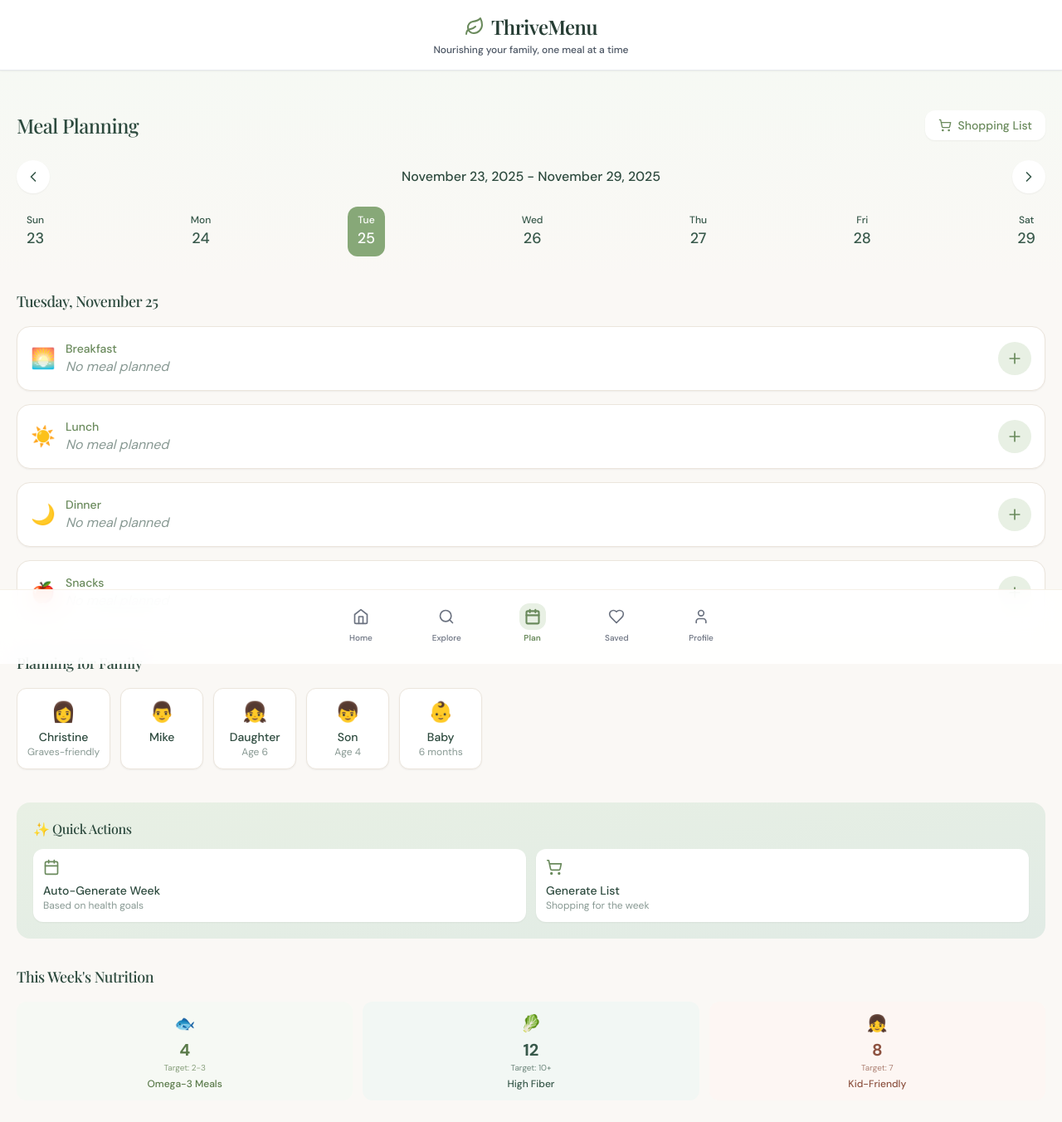
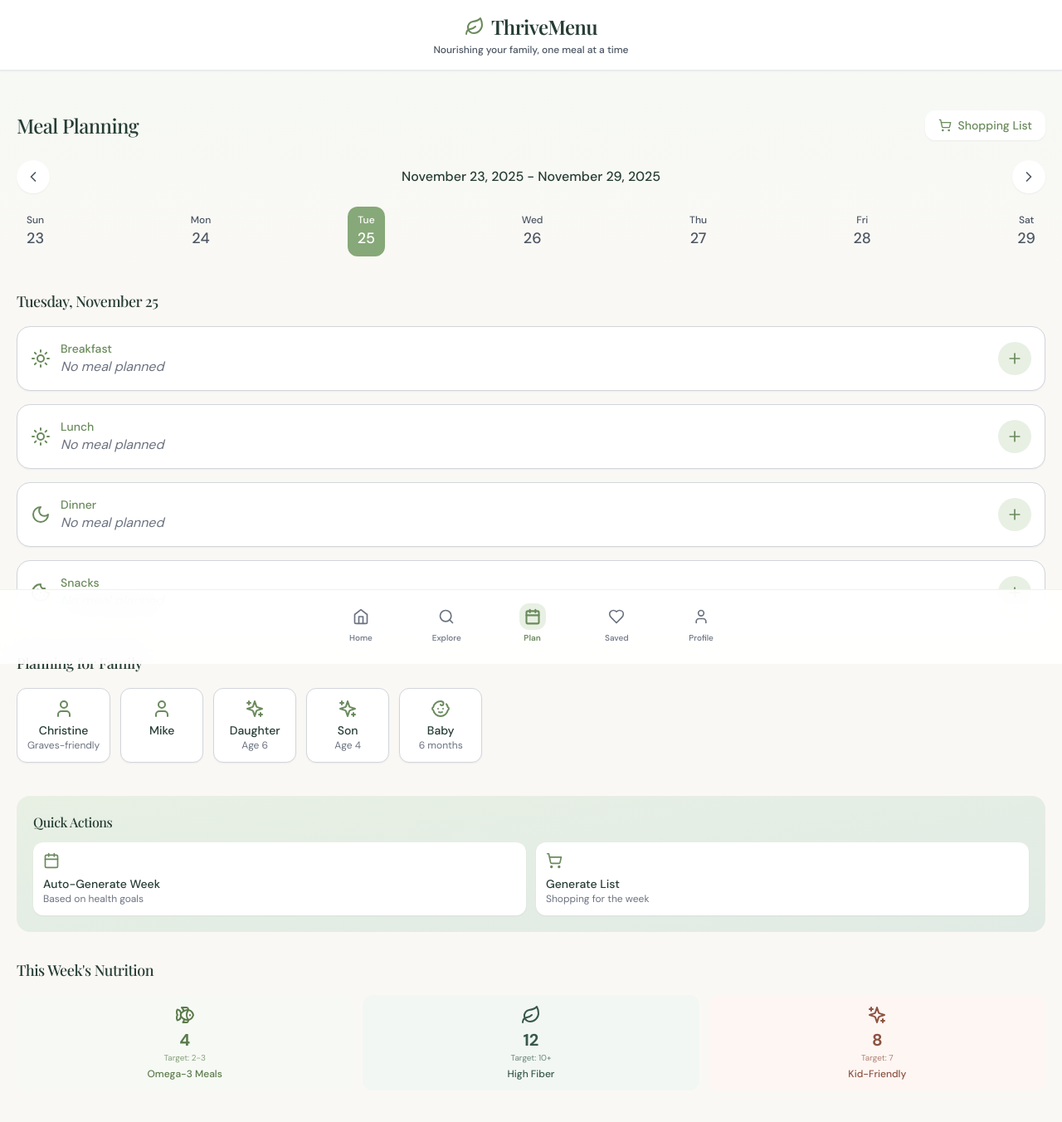
Before and after one commit to mikearonapi/ThriveMenu, a Next.js app: page /meal-plan in a window 1280 px wide. Shown: the top 1352 px of the page at 83% size. Built offline with nearby package versions, Linux system fonts and the light colour scheme; a web font is replaced by a local one.

Commit message:
Fix meal-plan page - replace CSS variables and remove emojis

```diff
--- a/src/app/meal-plan/page.tsx
+++ b/src/app/meal-plan/page.tsx
@@ -9,6 +9,15 @@ import {
   ShoppingCart,
   Calendar,
   Trash2,
+  Sun,
+  Moon,
+  Cookie,
+  Users,
+  User,
+  Baby,
+  Sparkles,
+  Fish,
+  Leaf,
 } from "lucide-react";
 import { cn } from "@/lib/utils";
 
@@ -76,17 +85,17 @@ export default function MealPlanPage() {
   const todaysMeals = sampleMealPlan[dateKey] || {};
 
   return (
-    <div className="min-h-screen pb-24 bg-[var(--cream-100)]">
+    <div className="min-h-screen pb-24 style={{ backgroundColor: 'var(--cream-100)' }}">
       {/* Header */}
-      <header className="px-5 pt-12 pb-6 bg-gradient-to-b from-[var(--sage-50)] to-[var(--cream-100)]">
+      <header className="px-5 pt-12 pb-6 bg-gradient-to-b from-sage-50" style={{ background: 'linear-gradient(to bottom, var(--sage-50), var(--cream-100))' }}>
         <div className="flex items-center justify-between mb-6">
           <h1
-            className="text-2xl font-medium text-[var(--forest-800)]"
+            className="text-2xl font-medium text-forest-900"
             style={{ fontFamily: "var(--font-serif)" }}
           >
             Meal Planning
           </h1>
-          <button className="flex items-center gap-2 px-4 py-2 bg-white rounded-xl shadow-sm text-[var(--sage-600)] font-medium text-sm">
+          <button className="flex items-center gap-2 px-4 py-2 bg-white rounded-xl shadow-sm text-sage-600 font-medium text-sm">
             <ShoppingCart className="w-4 h-4" />
             Shopping List
           </button>
@@ -98,16 +107,16 @@ export default function MealPlanPage() {
             onClick={prevWeek}
             className="w-10 h-10 rounded-full bg-white shadow-sm flex items-center justify-center"
           >
-            <ChevronLeft className="w-5 h-5 text-[var(--text-secondary)]" />
+            <ChevronLeft className="w-5 h-5 text-gray-600" />
           </button>
-          <span className="font-medium text-[var(--forest-800)]">
+          <span className="font-medium text-forest-900">
             {formatFullDate(weekDates[0])} - {formatFullDate(weekDates[6])}
           </span>
           <button
             onClick={nextWeek}
             className="w-10 h-10 rounded-full bg-white shadow-sm flex items-center justify-center"
           >
-            <ChevronRight className="w-5 h-5 text-[var(--text-secondary)]" />
+            <ChevronRight className="w-5 h-5 text-gray-600" />
           </button>
         </div>
 
@@ -126,21 +135,21 @@ export default function MealPlanPage() {
                 className={cn(
                   "flex flex-col items-center py-2 px-3 rounded-xl transition-all",
                   isSelected
-                    ? "bg-[var(--sage-500)] text-white"
-                    : "text-[var(--text-secondary)]"
+                    ? "bg-sage-500 text-white"
+                    : "text-gray-600"
                 )}
               >
                 <span className="text-xs font-medium">{formatDate(date)}</span>
                 <span
                   className={cn(
                     "text-lg font-medium",
-                    isToday && !isSelected && "text-[var(--sage-600)]"
+                    isToday && !isSelected && "text-sage-600"
                   )}
                 >
                   {date.getDate()}
                 </span>
                 {hasPlannedMeals && !isSelected && (
-                  <div className="w-1.5 h-1.5 rounded-full bg-[var(--sage-500)] mt-1" />
+                  <div className="w-1.5 h-1.5 rounded-full bg-sage-500 mt-1" />
                 )}
               </button>
             );
@@ -150,7 +159,7 @@ export default function MealPlanPage() {
 
       {/* Selected Day Meals */}
       <div className="px-5 py-4">
-        <h2 className="text-lg font-medium text-[var(--forest-800)] mb-4" style={{ fontFamily: "var(--font-serif)" }}>
+        <h2 className="text-lg font-medium text-forest-900 mb-4" style={{ fontFamily: "var(--font-serif)" }}>
           {selectedDate.toLocaleDateString("en-US", {
             weekday: "long",
             month: "long",
@@ -162,28 +171,28 @@ export default function MealPlanPage() {
           {/* Breakfast */}
           <MealSlot
             mealType="Breakfast"
-            emoji="🌅"
+            icon={Sun}
             plannedRecipe={todaysMeals.breakfast}
           />
 
           {/* Lunch */}
           <MealSlot
             mealType="Lunch"
-            emoji="☀️"
+            icon={Sun}
             plannedRecipe={todaysMeals.lunch}
           />
 
           {/* Dinner */}
           <MealSlot
             mealType="Dinner"
-            emoji="🌙"
+            icon={Moon}
             plannedRecipe={todaysMeals.dinner}
           />
 
           {/* Snacks */}
           <MealSlot
             mealType="Snacks"
-            emoji="🍎"
+            icon={Cookie}
             plannedRecipe={undefined}
           />
         </div>
@@ -192,62 +201,65 @@ export default function MealPlanPage() {
       {/* Family Section */}
       <div className="px-5 py-4">
         <h2
-          className="text-lg font-medium text-[var(--forest-800)] mb-4"
+          className="text-lg font-medium text-forest-900 mb-4"
           style={{ fontFamily: "var(--font-serif)" }}
         >
           Planning for Family
         </h2>
         <div className="flex gap-3 overflow-x-auto hide-scrollbar pb-2">
           {[
-            { name: "Christine", emoji: "👩", dietary: "Graves-friendly" },
-            { name: "Mike", emoji: "👨", dietary: "" },
-            { name: "Daughter", emoji: "👧", dietary: "Age 6" },
-            { name: "Son", emoji: "👦", dietary: "Age 4" },
-            { name: "Baby", emoji: "👶", dietary: "6 months" },
-          ].map((member, idx) => (
+            { name: "Christine", icon: User, dietary: "Graves-friendly" },
+            { name: "Mike", icon: User, dietary: "" },
+            { name: "Daughter", icon: Sparkles, dietary: "Age 6" },
+            { name: "Son", icon: Sparkles, dietary: "Age 4" },
+            { name: "Baby", icon: Baby, dietary: "6 months" },
+          ].map((member, idx) => {
+            const Icon = member.icon;
+            return (
             <div
               key={idx}
-              className="flex-shrink-0 bg-white rounded-xl p-3 shadow-sm border border-[var(--cream-300)] min-w-[100px] text-center"
+              className="flex-shrink-0 bg-white rounded-xl p-3 shadow-sm border border-gray-300 min-w-[100px] text-center"
             >
-              <span className="text-2xl">{member.emoji}</span>
-              <p className="text-sm font-medium text-[var(--forest-800)] mt-1">
+              <Icon className="w-6 h-6 text-sage-600 mx-auto mb-1" />
+              <p className="text-sm font-medium text-forest-900 mt-1">
                 {member.name}
               </p>
               {member.dietary && (
-                <p className="text-xs text-[var(--text-muted)]">
+                <p className="text-xs text-gray-500">
                   {member.dietary}
                 </p>
               )}
             </div>
-          ))}
+          );
+          })}
         </div>
       </div>
 
       {/* Quick Actions */}
       <div className="px-5 py-4">
-        <div className="bg-gradient-to-br from-[var(--sage-100)] to-[var(--forest-100)] rounded-2xl p-5">
+        <div className="bg-gradient-to-br from-sage-100 rounded-2xl p-5" style={{ background: 'linear-gradient(to bottom right, var(--sage-100), var(--forest-100))' }}>
           <h3
-            className="font-medium text-[var(--forest-800)] mb-3"
+            className="font-medium text-forest-900 mb-3"
             style={{ fontFamily: "var(--font-serif)" }}
           >
-            ✨ Quick Actions
+            Quick Actions
           </h3>
           <div className="grid grid-cols-2 gap-3">
             <button className="bg-white rounded-xl p-3 text-left shadow-sm">
-              <Calendar className="w-5 h-5 text-[var(--sage-600)] mb-2" />
-              <p className="text-sm font-medium text-[var(--forest-800)]">
+              <Calendar className="w-5 h-5 text-sage-600 mb-2" />
+              <p className="text-sm font-medium text-forest-900">
                 Auto-Generate Week
               </p>
-              <p className="text-xs text-[var(--text-muted)]">
+              <p className="text-xs text-gray-500">
                 Based on health goals
               </p>
             </button>
             <button className="bg-white rounded-xl p-3 text-left shadow-sm">
-              <ShoppingCart className="w-5 h-5 text-[var(--sage-600)] mb-2" />
-              <p className="text-sm font-medium text-[var(--forest-800)]">
+              <ShoppingCart className="w-5 h-5 text-sage-600 mb-2" />
+              <p className="text-sm font-medium text-forest-900">
                 Generate List
               </p>
-              <p className="text-xs text-[var(--text-muted)]">
+              <p className="text-xs text-gray-500">
                 Shopping for the week
               </p>
             </button>
@@ -258,7 +270,7 @@ export default function MealPlanPage() {
       {/* This Week's Nutrition Summary */}
       <div className="px-5 py-4 mb-4">
         <h2
-          className="text-lg font-medium text-[var(--forest-800)] mb-4"
+          className="text-lg font-medium text-forest-900 mb-4"
           style={{ fontFamily: "var(--font-serif)" }}
         >
           This Week&apos;s Nutrition
@@ -269,21 +281,21 @@ export default function MealPlanPage() {
             value="4"
             target="2-3"
             color="sage"
-            icon="🐟"
+            icon={Fish}
           />
           <NutritionSummaryCard
             label="High Fiber"
             value="12"
             target="10+"
             color="forest"
-            icon="🥬"
+            icon={Leaf}
           />
           <NutritionSummaryCard
             label="Kid-Friendly"
             value="8"
             target="7"
             color="terracotta"
-            icon="👧"
+            icon={Sparkles}
           />
         </div>
       </div>
@@ -293,41 +305,41 @@ export default function MealPlanPage() {
 
 function MealSlot({
   mealType,
-  emoji,
+  icon: Icon,
   plannedRecipe,
 }: {
   mealType: string;
-  emoji: string;
+  icon: any;
   plannedRecipe?: string;
 }) {
   return (
-    <div className="bg-white rounded-2xl p-4 shadow-sm border border-[var(--cream-300)]">
+    <div className="bg-white rounded-2xl p-4 shadow-sm border border-gray-300">
       <div className="flex items-center justify-between">
         <div className="flex items-center gap-3">
-          <span className="text-2xl">{emoji}</span>
+          <Icon className="w-6 h-6 text-sage-600" />
           <div>
-            <p className="text-sm font-medium text-[var(--sage-600)]">
+            <p className="text-sm font-medium text-sage-600">
               {mealType}
             </p>
             {plannedRecipe ? (
-              <p className="text-[var(--forest-800)] font-medium">
+              <p className="text-forest-900 font-medium">
                 {plannedRecipe}
               </p>
             ) : (
-              <p className="text-[var(--text-muted)] italic">No meal planned</p>
+              <p className="text-gray-500 italic">No meal planned</p>
             )}
           </div>
         </div>
         {plannedRecipe ? (
-          <button className="w-8 h-8 rounded-full bg-[var(--cream-100)] flex items-center justify-center">
-            <Trash2 className="w-4 h-4 text-[var(--text-muted)]" />
+          <button className="w-8 h-8 rounded-full style={{ backgroundColor: 'var(--cream-100)' }} flex items-center justify-center">
+            <Trash2 className="w-4 h-4 text-gray-500" />
           </button>
         ) : (
           <Link
             href={`/explore?meal=${mealType.toLowerCase()}`}
-            className="w-10 h-10 rounded-full bg-[var(--sage-100)] flex items-center justify-center"
+            className="w-10 h-10 rounded-full bg-sage-100 flex items-center justify-center"
           >
-            <Plus className="w-5 h-5 text-[var(--sage-600)]" />
+            <Plus className="w-5 h-5 text-sage-600" />
           </Link>
         )}
       </div>
@@ -340,23 +352,23 @@ function NutritionSummaryCard({
   value,
   target,
   color,
-  icon,
+  icon: Icon,
 }: {
   label: string;
   value: string;
   target: string;
   color: "sage" | "forest" | "terracotta";
-  icon: string;
+  icon: any;
 }) {
   const colors = {
-    sage: "bg-[var(--sage-50)] text-[var(--sage-700)]",
-    forest: "bg-[var(--forest-50)] text-[var(--forest-700)]",
-    terracotta: "bg-[var(--terracotta-50)] text-[var(--terracotta-700)]",
+    sage: "bg-sage-50 text-sage-700",
+    forest: "bg-forest-50 text-forest-700",
+    terracotta: "bg-terracotta-50 text-terracotta-700",
   };
 
   return (
     <div className={cn("rounded-xl p-3 text-center", colors[color])}>
-      <span className="text-xl">{icon}</span>
+      <Icon className="w-6 h-6 mx-auto mb-1" />
       <p className="text-xl font-bold mt-1">{value}</p>
       <p className="text-[10px] opacity-70">Target: {target}</p>
       <p className="text-xs font-medium mt-1">{label}</p>
```
